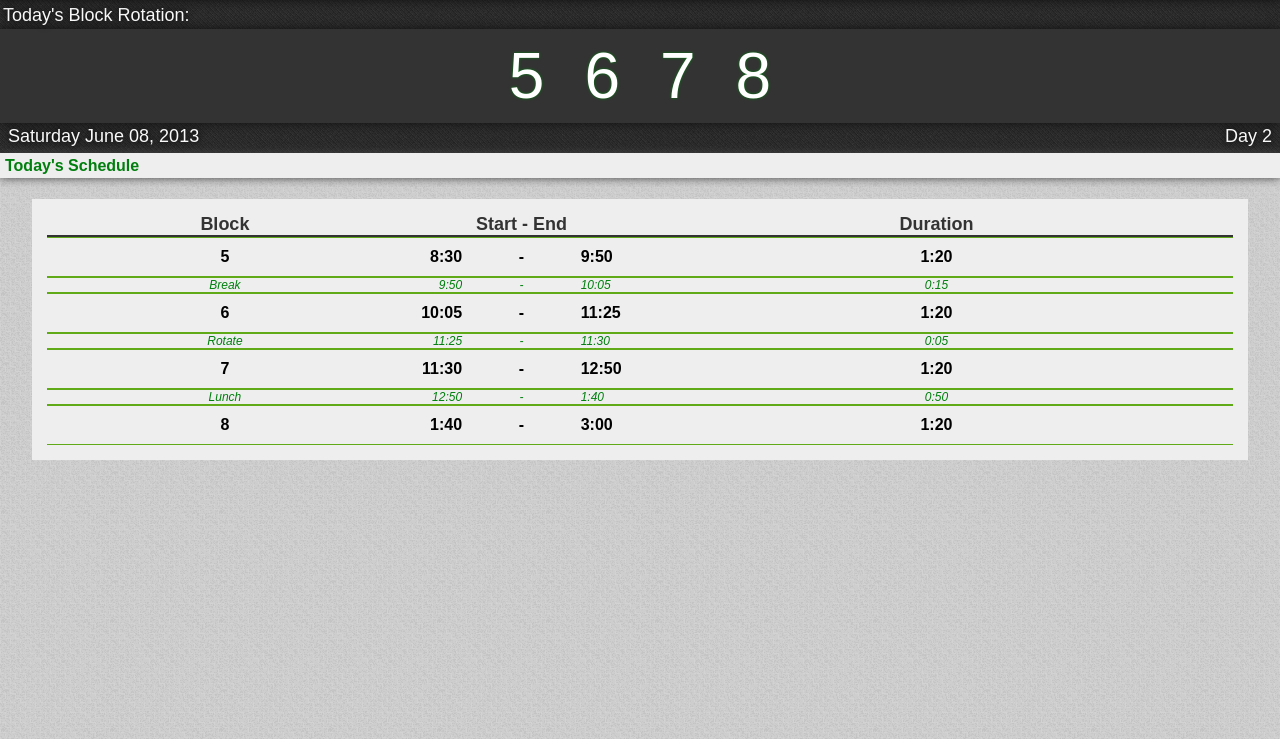
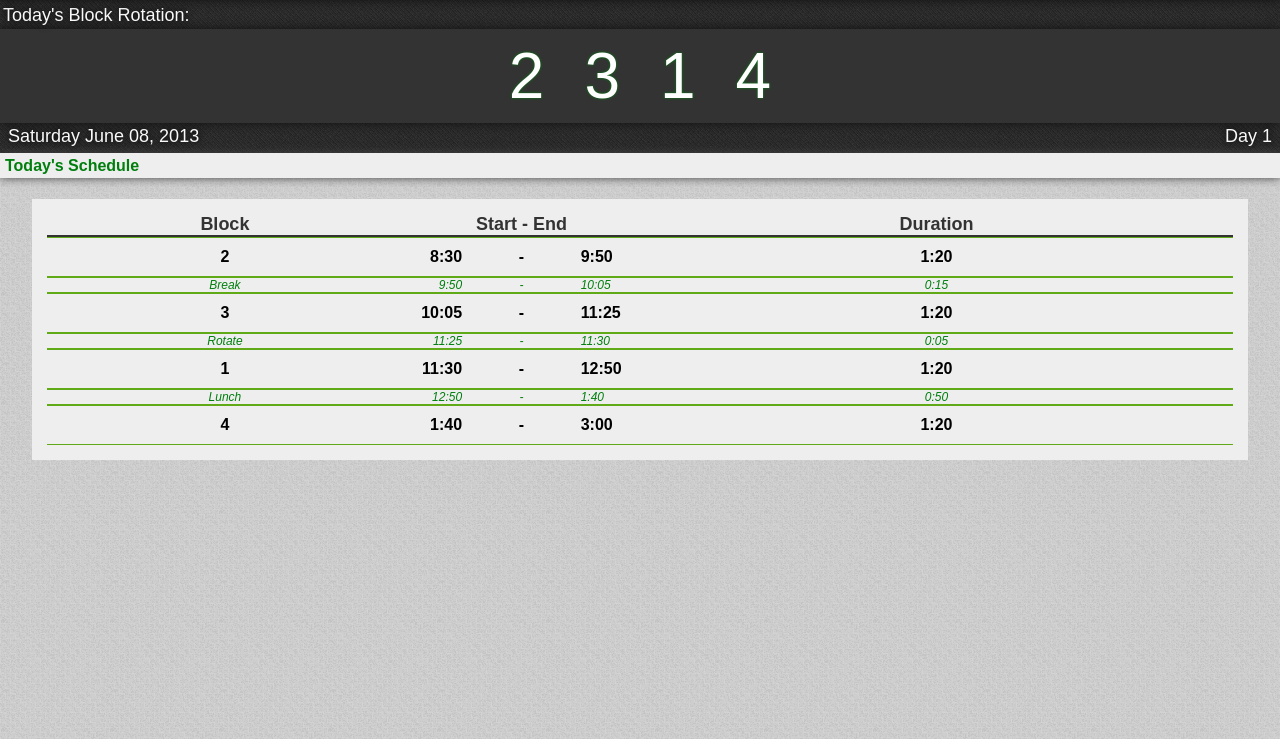
Before and after one commit to cbolton97/Neon, a plain HTML site: page index.html in a window 1280 px wide. Shown: the part 61-800 px from the top of the page. Drawn offline with nearby package versions, Linux system fonts and the light colour scheme.

```diff
--- a/index.html
+++ b/index.html
@@ -59,7 +59,7 @@
 	<div id="timetable-load">
 	</div>
 			<script src="http://ajax.googleapis.com/ajax/libs/jquery/1.10.1/jquery.min.js"></script>
+			<script src="res/scripts/func.js"></script>
 			<script src="res/scripts/init.js"></script>
-			<script src="res/scripts/func.js"></script>
 	</body>
 </html>
--- a/res/db/data.json
+++ b/res/db/data.json
@@ -2,19 +2,28 @@
 	{
 	"date":"June 07, 2013",
 	"day":"1",
-	"type":"10",
-	"block1":"",
-	"block2":"",
-	"block3":"",
-	"block4":""
+	"type":"0",
+	"block1":"1",
+	"block2":"2",
+	"block3":"3",
+	"block4":"4"
 	},
 	{
-	"date":"June 08, 2013",
+	"date":"June 09, 2013",
 	"day":"2",
 	"type":"0",
 	"block1":"5",
 	"block2":"6",
 	"block3":"7",
 	"block4":"8"
+	},
+	{
+	"date":"June 08, 2013",
+	"day":"1",
+	"type":"0",
+	"block1":"2",
+	"block2":"3",
+	"block3":"1",
+	"block4":"4"
 	}
 ]}
--- a/res/scripts/func.js
+++ b/res/scripts/func.js
@@ -1,4 +1,6 @@
 
+
+function getData(){
 
 	$.getJSON('res/db/data.json', function(data) {
 
@@ -8,31 +10,28 @@
 
 				if(current.type === "10"){
 					$('#error-toast').show();
-
 					document.getElementById("error-toast").innerHTML = "No School Today";
+					console.log("No School");
 				}else{
 
-				//document.getElementById("date").innerHTML = current.date;
 					var block1 = current.block1;
 					var block2 = current.block2;
 					var block3 = current.block3;
 					var block4 = current.block4;
+
 					document.getElementById("today-blockday").innerHTML = "Day " + current.day;
 					document.getElementById("block1").innerHTML = block1;
 					document.getElementById("block2").innerHTML = block2;
 					document.getElementById("block3").innerHTML = block3;
 					document.getElementById("block4").innerHTML = block4;
 
-				//document.getElementById("timetable1").innerHTML = current.block1;
-				//document.getElementById("timetable2").innerHTML = current.block2;
-				//document.getElementById("timetable3").innerHTML = current.block3;
-				//document.getElementById("timetable4").innerHTML = current.block4;
-
 					loadTimetable(current.type, block1, block2, block3, block4);
 
 				}
 
-		}else{}
+			}
 		}
 
 	});
+
+}
--- a/res/scripts/init.js
+++ b/res/scripts/init.js
@@ -1,6 +1,4 @@
 console.log("initializing...");
-
-	$('#error-toast').hide();
 
 
 	var now = new Date();
@@ -32,6 +30,11 @@
 
 		});
 	}
-
-
+	function getDataInit(){
+		getData();
+		//setTimeout(function() {
+		//	getDataInit();
+		//},2000);
+	}
+	getDataInit();
 console.log("---------------");
--- a/res/styles/main-style.css
+++ b/res/styles/main-style.css
@@ -74,7 +74,7 @@
 		z-index:500;
 		text-align:center;
 		position:absolute;
-		width:100%;
+
 	}
 	.ticker-block{
 		margin:0 8px;
```
Lines whose indentation alone changed are shown as unchanged.
